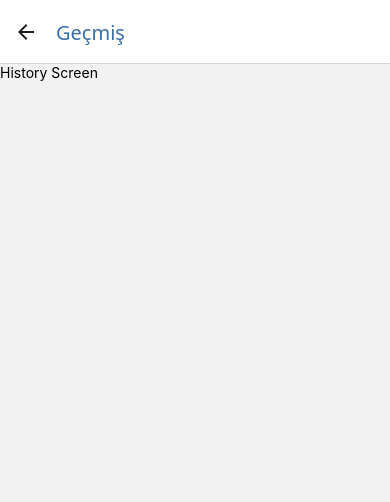
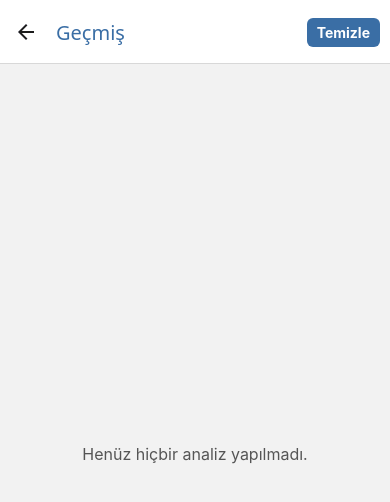
Before and after one commit to Cemrecicek/DailyAIAssistant, a React Native app: screen /History in a window 390 px wide. Shown: the top 502 px of the page. Built offline with nearby package versions, Linux system fonts and the light colour scheme.

Commit message:
Add complete HistoryScreen with history listing, clear button, and suggestion/result cards

```diff
--- a/src/screens/HistoryScreen.tsx
+++ b/src/screens/HistoryScreen.tsx
@@ -1,12 +1,166 @@
-import React from 'react';
-import { View, Text } from 'react-native';
+import React, { useEffect, useState } from "react";
+import { View, Text, StyleSheet, FlatList, ActivityIndicator, TouchableOpacity, ScrollView, } from "react-native";
+import { getHistory, HistoryItem, clearHistory } from "../storage/HistoryStrg";
+import ResultCard from "../components/ResultCard";
+import SuggestionCard from "../components/SuggestionCard";
+import { useNavigation } from "@react-navigation/native";
 
 const HistoryScreen = () => {
+  const [history, setHistory] = useState<HistoryItem[]>([]);
+  const [loading, setLoading] = useState(true);
+  const navigation = useNavigation();
+  useEffect(() => {
+    navigation.setOptions({
+      headerRight: () => (
+        <TouchableOpacity
+          onPress={async () => {
+            await clearHistory();
+            loadHistory();
+          }}
+          style={{
+            marginRight: 10,
+            backgroundColor: "#3A6EA5",
+            paddingHorizontal: 10,
+            paddingVertical: 6,
+            borderRadius: 6,
+          }}
+        >
+          <Text style={{ color: "#fff", fontWeight: "bold" }}>Temizle</Text>
+        </TouchableOpacity>
+      ),
+    });
+  }, [navigation]);
+
+  useEffect(() => {
+    loadHistory();
+  }, []);
+
+
+  const loadHistory = async () => {
+    setLoading(true);
+    const data = await getHistory();
+    setHistory(data);
+    setLoading(false);
+  };
+
+
+
+  const formatDate = (iso: string) => {
+    const d = new Date(iso);
+    return d.toLocaleString("tr-TR", {
+      year: "numeric",
+      month: "short",
+      day: "numeric",
+      hour: "2-digit",
+      minute: "2-digit",
+    });
+  };
+
+  if (loading) {
+    return (
+      <View style={styles.center}>
+        <ActivityIndicator size="large" />
+      </View>
+    );
+  }
+
+  if (history.length === 0) {
+    return (
+      <View style={styles.center}>
+        <Text style={styles.emptyText}>Henüz hiçbir analiz yapılmadı.</Text>
+      </View>
+    );
+  }
+
+  // 🔽 En güncel kayıt
+  const latest = history[0];
+
   return (
-    <View>
-      <Text>History Screen</Text>
-    </View>
+    <ScrollView style={styles.container}>
+
+      {/* Günlük Değerlendirme Kartı */}
+      <SuggestionCard
+        summary={latest.summary || "—"}
+        suggestion={latest.suggestion || "—"}
+      />
+
+      {/* Başlık */}
+      <Text style={styles.historyTitle}>Haftalık Özet</Text>
+
+      {/* Geçmiş Listesi */}
+      <FlatList
+        data={history}
+        keyExtractor={(item) => item.id}
+        scrollEnabled={false}
+        renderItem={({ item }) => (
+          <View style={styles.item}>
+            <ResultCard label={item.sentiment} score={item.score} />
+            <SuggestionCard summary={item.summary || "—"} suggestion={item.suggestion || "—"} />
+            <Text style={styles.date}>{formatDate(item.date)}</Text>
+            <Text style={styles.text}>{item.text}</Text>
+          </View>
+        )}
+      />
+
+    </ScrollView>
   );
 };
 
+const styles = StyleSheet.create({
+  container: { flex: 1, padding: 15, backgroundColor: "#fff" },
+
+  historyTitle: {
+    marginLeft: 20,
+    marginTop: 20,
+    marginBottom: 10,
+    fontSize: 20,
+    fontWeight: "800",
+    color: "#3A6EA5",
+
+  },
+
+  item: {
+    marginBottom: 20,
+    paddingBottom: 15,
+    borderBottomWidth: 1,
+    borderBottomColor: "#ddd",
+  },
+
+  date: {
+    fontSize: 12,
+    color: "#777",
+    marginTop: 10,
+  },
+
+  text: {
+    marginTop: 10,
+    fontSize: 14,
+    color: "#444",
+  },
+
+  center: {
+    flex: 1,
+    justifyContent: "center",
+    alignItems: "center",
+  },
+
+  emptyText: {
+    fontSize: 16,
+    color: "#555",
+  },
+
+  clearButton: {
+    backgroundColor: "#3A6EA5",
+    padding: 10,
+    borderRadius: 8,
+    marginBottom: 15,
+    alignSelf: "flex-end",
+  },
+
+  clearButtonText: {
+    color: "#fff",
+    fontWeight: "bold",
+  },
+});
+
 export default HistoryScreen;
```
